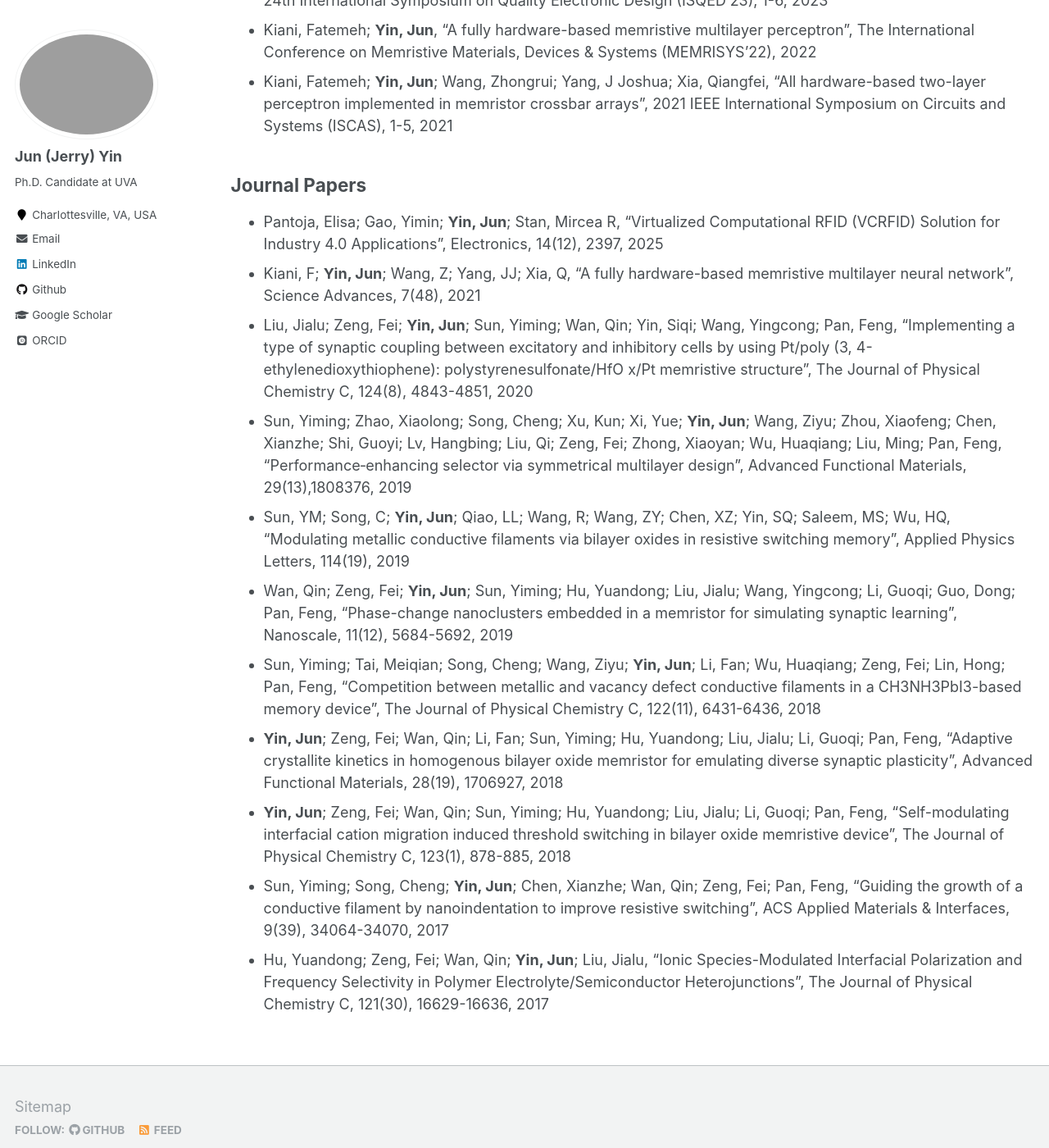
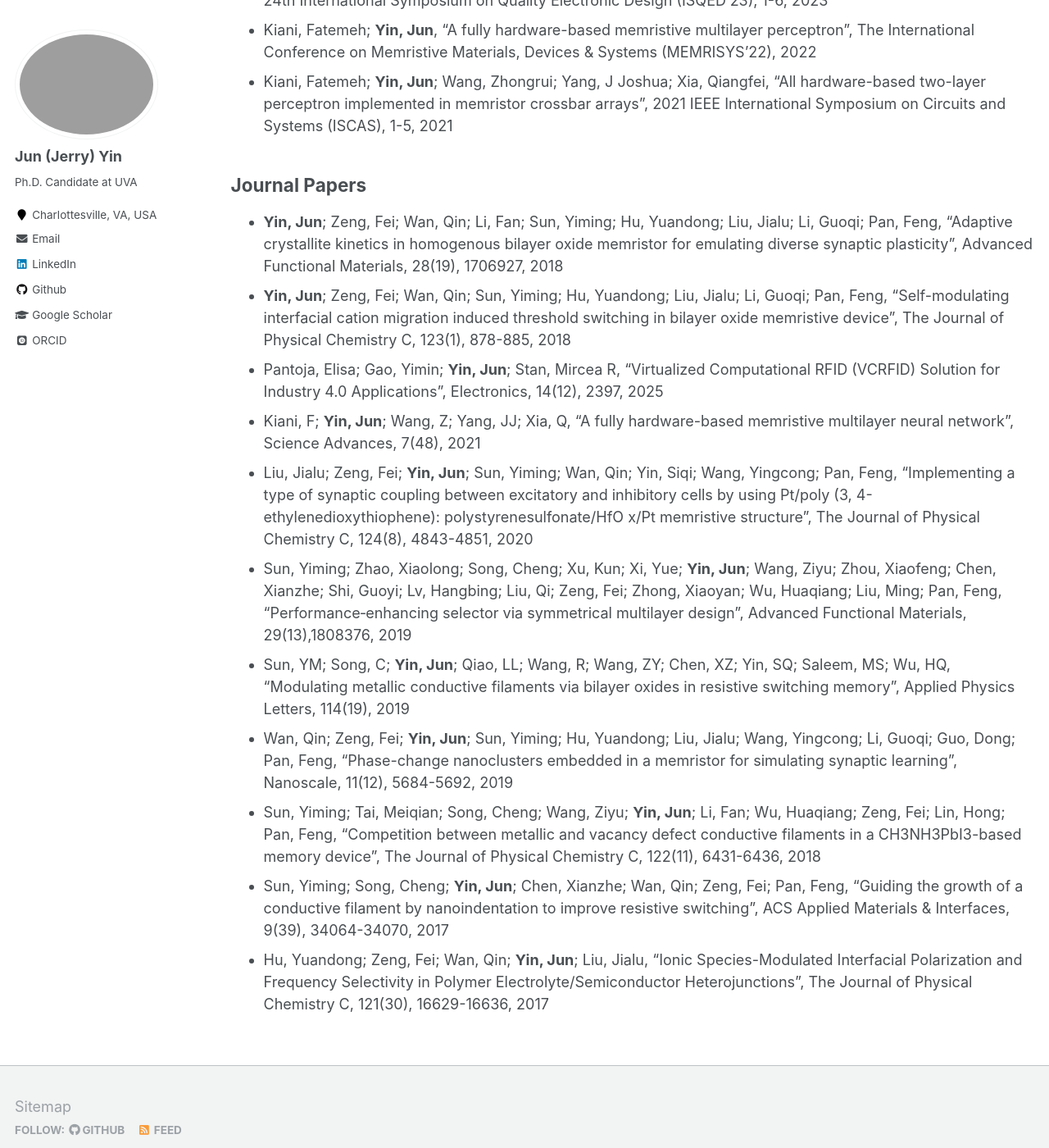
Before and after one commit to AyaseErii/junjerryyin, a Jekyll site: the page built from _pages/publications.md, in a window 1280 px wide and 1400 px high, scrolled down 519 px. Shown: the whole window at 82% size. Built offline with Jekyll 4.4.1, drawn with Linux system fonts in a browser that asks for light colours; some web fonts are replaced; part of the change alters nothing that is shown.

```diff
--- a/_pages/publications.md
+++ b/_pages/publications.md
@@ -18,6 +18,8 @@ author_profile: true
 
 ## Journal Papers
 
+* **Yin, Jun**; Zeng, Fei; Wan, Qin; Li, Fan; Sun, Yiming; Hu, Yuandong; Liu, Jialu; Li, Guoqi; Pan, Feng, "Adaptive crystallite kinetics in homogenous bilayer oxide memristor for emulating diverse synaptic plasticity",	Advanced Functional Materials, 28(19), 1706927, 2018
+* **Yin, Jun**; Zeng, Fei; Wan, Qin; Sun, Yiming; Hu, Yuandong; Liu, Jialu; Li, Guoqi; Pan, Feng, "Self-modulating interfacial cation migration induced threshold switching in bilayer oxide memristive device", The Journal of Physical Chemistry C, 123(1),	878-885,	2018
 * Pantoja, Elisa; Gao, Yimin; **Yin, Jun**; Stan, Mircea R, "Virtualized Computational RFID (VCRFID) Solution for Industry 4.0 Applications", Electronics, 14(12), 2397, 2025
 * Kiani, F; **Yin, Jun**; Wang, Z; Yang, JJ; Xia, Q, "A fully hardware-based memristive multilayer neural network", Science Advances, 7(48), 2021
 * Liu, Jialu; Zeng, Fei; **Yin, Jun**; Sun, Yiming; Wan, Qin; Yin, Siqi; Wang, Yingcong; Pan, Feng, "Implementing a type of synaptic coupling between excitatory and inhibitory cells by using Pt/poly (3, 4-ethylenedioxythiophene): polystyrenesulfonate/HfO x/Pt memristive structure",	The Journal of Physical Chemistry C, 124(8), 4843-4851, 2020
@@ -25,7 +27,5 @@ author_profile: true
 * Sun, YM; Song, C; **Yin, Jun**; Qiao, LL; Wang, R; Wang, ZY; Chen, XZ; Yin, SQ; Saleem, MS; Wu, HQ, "Modulating metallic conductive filaments via bilayer oxides in resistive switching memory", Applied Physics Letters, 114(19), 2019
 * Wan, Qin; Zeng, Fei; **Yin, Jun**; Sun, Yiming; Hu, Yuandong; Liu, Jialu; Wang, Yingcong; Li, Guoqi; Guo, Dong; Pan, Feng, "Phase-change nanoclusters embedded in a memristor for simulating synaptic learning", Nanoscale,	11(12), 5684-5692, 2019
 * Sun, Yiming; Tai, Meiqian; Song, Cheng; Wang, Ziyu; **Yin, Jun**; Li, Fan; Wu, Huaqiang; Zeng, Fei; Lin, Hong; Pan, Feng, "Competition between metallic and vacancy defect conductive filaments in a CH3NH3PbI3-based memory device", The Journal of Physical Chemistry C, 122(11), 6431-6436, 2018
-* **Yin, Jun**; Zeng, Fei; Wan, Qin; Li, Fan; Sun, Yiming; Hu, Yuandong; Liu, Jialu; Li, Guoqi; Pan, Feng, "Adaptive crystallite kinetics in homogenous bilayer oxide memristor for emulating diverse synaptic plasticity",	Advanced Functional Materials, 28(19), 1706927, 2018
-* **Yin, Jun**; Zeng, Fei; Wan, Qin; Sun, Yiming; Hu, Yuandong; Liu, Jialu; Li, Guoqi; Pan, Feng, "Self-modulating interfacial cation migration induced threshold switching in bilayer oxide memristive device", The Journal of Physical Chemistry C, 123(1),	878-885,	2018
 * Sun, Yiming; Song, Cheng; **Yin, Jun**; Chen, Xianzhe; Wan, Qin; Zeng, Fei; Pan, Feng, "Guiding the growth of a conductive filament by nanoindentation to improve resistive switching", ACS Applied Materials & Interfaces, 9(39), 34064-34070, 2017
 * Hu, Yuandong; Zeng, Fei; Wan, Qin; **Yin, Jun**; Liu, Jialu, "Ionic Species-Modulated Interfacial Polarization and Frequency Selectivity in Polymer Electrolyte/Semiconductor Heterojunctions", The Journal of Physical Chemistry C, 121(30), 16629-16636, 2017
```
